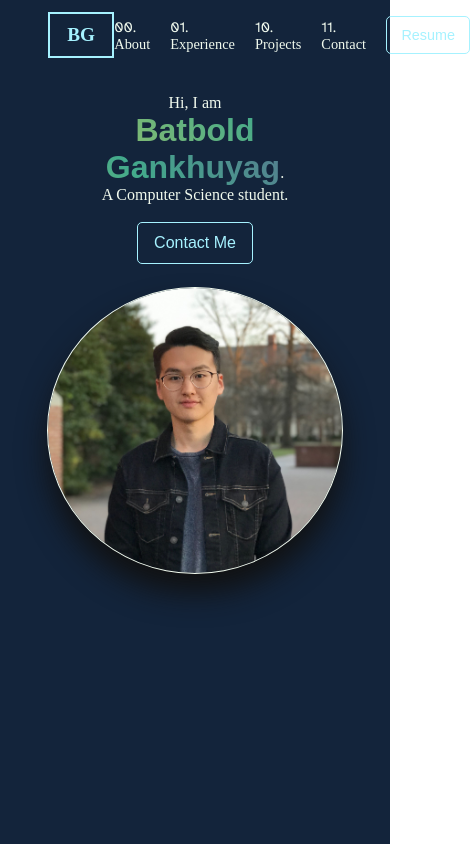
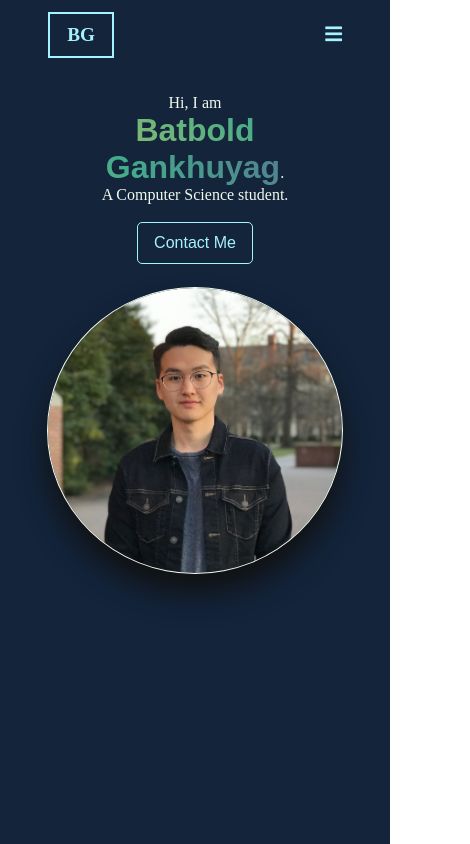
Before and after one commit to bgankhuyag/personal-web, a React (Create React App) app: page / in a window 390 px wide. Shown: the top 844 px of the page, 470 px wide, since content can reach past the window. Built offline with nearby package versions, Linux system fonts and the light colour scheme; a web font is replaced by a local one.

Commit message:
header #1

```diff
--- a/src/components/nav/index.js
+++ b/src/components/nav/index.js
@@ -20,6 +20,9 @@ const Nav = () => {
         <a href="#" className="link"><span className="number">11.</span> Contact</a>
         <Button>Resume</Button>
       </div>
+      <div className="menu">
+        <i class="fas fa-bars"></i>
+      </div>
     </div>
   )
 }
--- a/src/components/styles.css
+++ b/src/components/styles.css
@@ -105,6 +105,18 @@
   }
 }
 
+.nav-links {
+  display: flex;
+  grid-gap: 20px;
+  align-items: center;
+}
+
+.menu {
+  display: none;
+  color: var(--sky-blue-crayola-2);
+  font-size: 1.2rem;
+}
+
 @media only screen and (max-width: 768px) {
   .intro {
     font-size: 1.5rem;
@@ -119,6 +131,12 @@
   }
   .links {
     display: none;
+  }
+  .nav-links {
+    display: none;
+  }
+  .menu {
+    display: block;
   }
 }
 
@@ -145,11 +163,6 @@
   box-shadow: 0px 20px 30px #111111;
   outline: var(--honeydew) solid 1px;
 }
-
-/* .profile .img:hover {
-  outline: var(--sky-blue-crayola-2) solid 3px;
-  border: none;
-} */
 
 .letter {
   transition: 0.3s;
@@ -190,11 +203,6 @@
   background-color: var(--sky-blue-crayola-2-a);
 }
 
-.nav-links {
-  display: flex;
-  grid-gap: 20px;
-  align-items: center;
-}
 
 .link {
   text-decoration: none;
```
